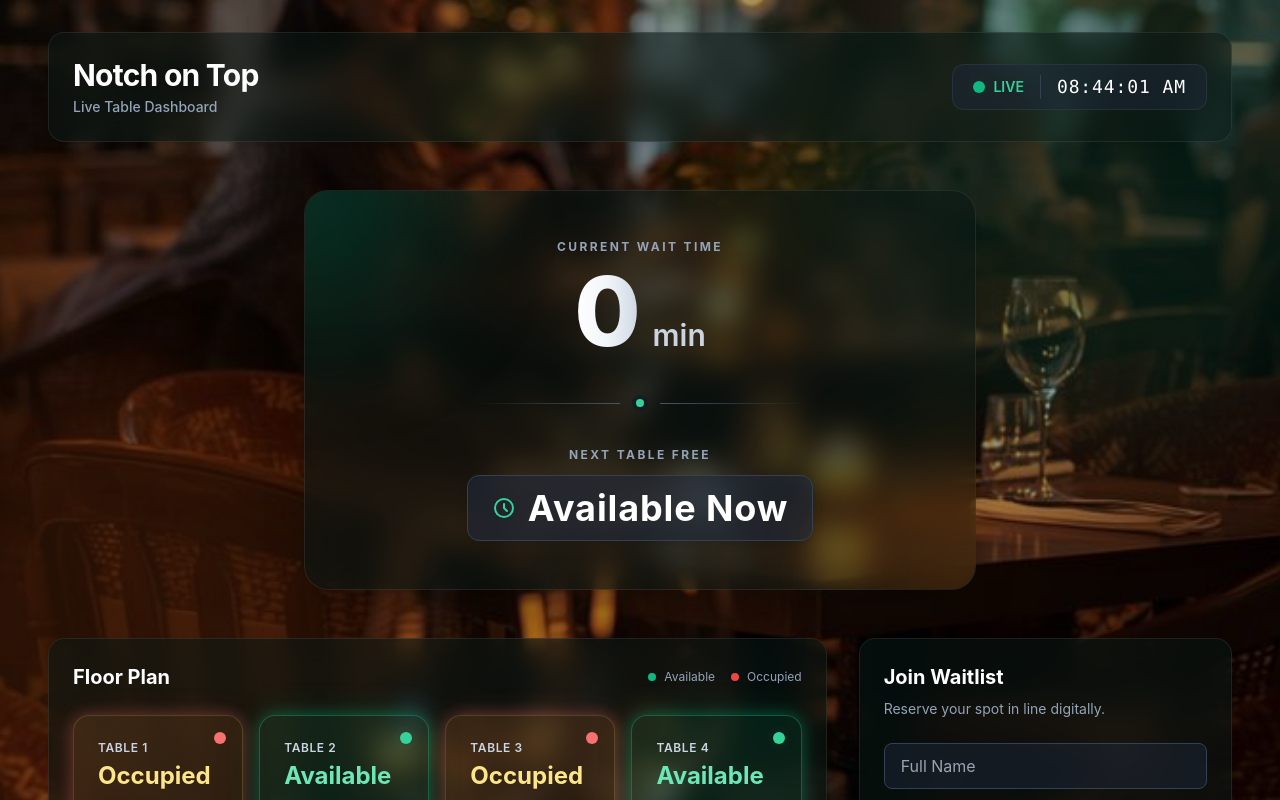
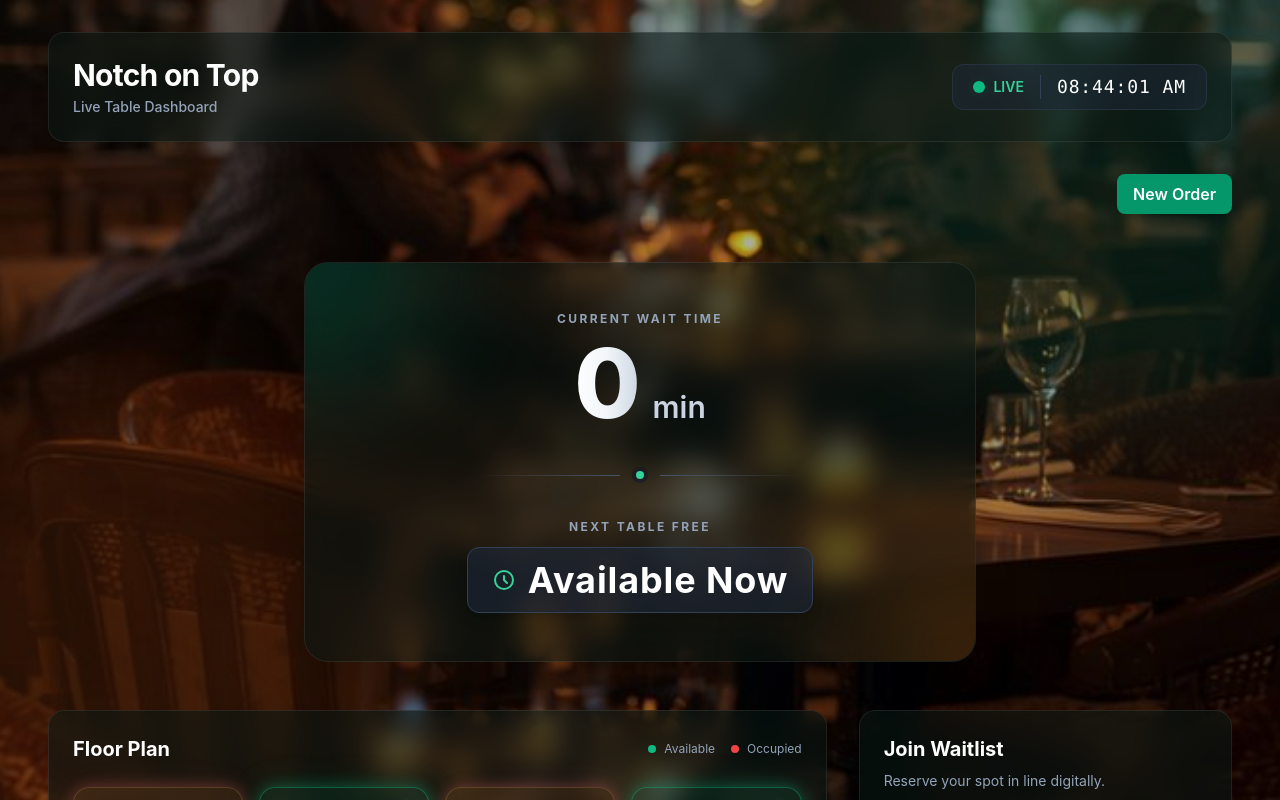
Before and after one commit to shreyajnaidu/restaurant-wait-dashboard, a Next.js app: page / in a window 1280 px wide. Shown: the top 800 px of the page. Built offline with nearby package versions, Linux system fonts and the light colour scheme.

Commit message:
cleanup dashboard and prepare order system

```diff
--- a/app/page.tsx
+++ b/app/page.tsx
@@ -6,12 +6,7 @@ import WaitTimeCard from '@/components/WaitTimeCard';
 import TableGrid from '@/components/TableGrid';
 import WaitlistForm from '@/components/WaitlistForm';
 import { dummyTables } from '@/data/dummyTables';
-<Link
-  href="/orders"
-  className="bg-emerald-600 hover:bg-emerald-500 text-white px-4 py-2 rounded-lg font-semibold"
->
-  New Order
-</Link>
+
 export default function Home() {
 
   const [waitlist, setWaitlist] = useState<any[]>([]);
@@ -39,7 +34,15 @@ export default function Home() {
 
         {/* Header */}
         <Header />
-
+{/* Menu order card*/}
+<div className="flex justify-end">
+  <Link
+    href="/orders"
+    className="bg-emerald-600 hover:bg-emerald-500 text-white px-4 py-2 rounded-lg font-semibold shadow-lg transition"
+  >
+    New Order
+  </Link>
+</div>
         {/* Wait Time Card */}
         <section className="w-full py-4">
           <WaitTimeCard waitMinutes={waitTime} nextFreeTime={nextFreeTime} />
```
